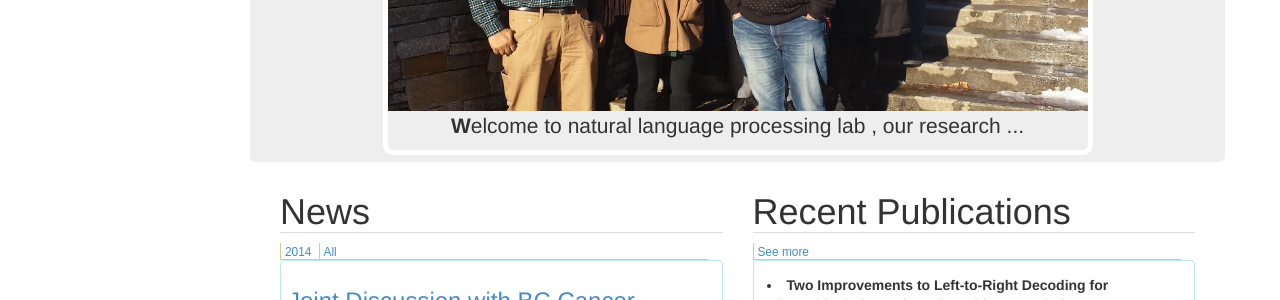
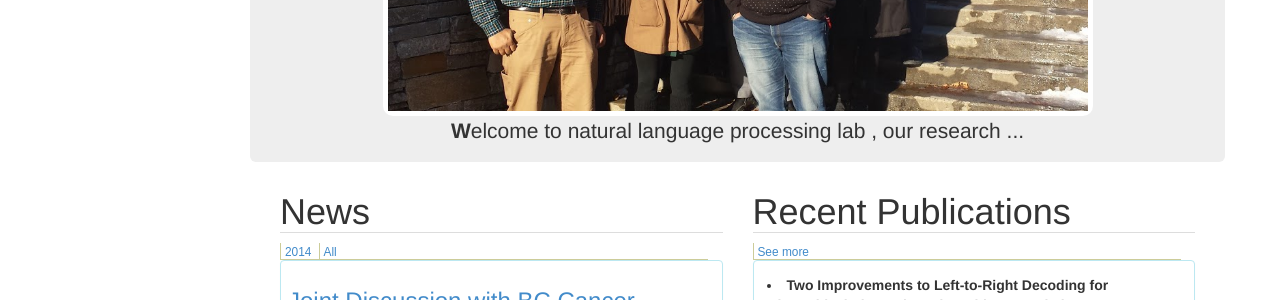
Before and after one commit to sfu-natlang/sfu-natlang.github.io, a Jekyll site: the page built from index.html, in a window 1280 px wide. Shown: the part 353-653 px from the top of the page. Built offline with Jekyll 4.4.1, drawn with Linux system fonts in a browser that asks for light colours.

Commit message:
new design attempt 5

```diff
--- a/index.html
+++ b/index.html
@@ -32,10 +32,11 @@ root: ./
           border: 5px solid #FFFFFF;max-width: 710px;">
 
           <img src="images/lab_members.jpg" width="100%" />
-          <p>
+
+      </div>
+      <p>
           <b>W</b>elcome to natural language processing lab , our research ...
           </p>
-      </div>
       </div>
       </div>
       </div>
```
